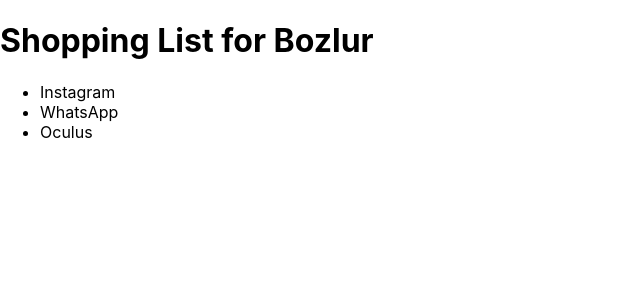
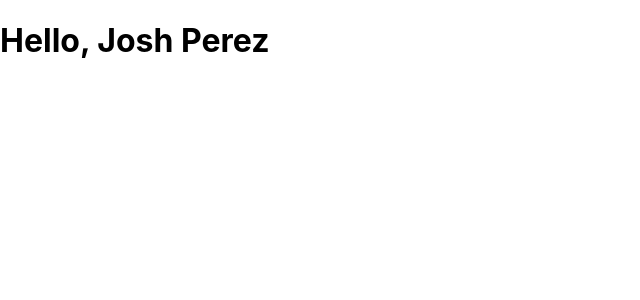
Before and after one commit to bozlurrahman/reactjs-testing, a React (Create React App) app: page / in a window 1280 px wide. Shown: the top 300 px of the page, without its empty margins (0-640 px from the left). Built offline with nearby package versions, Linux system fonts and the light colour scheme.

Commit message:
jsx example

```diff
--- /dev/null
+++ b/src/JSX.js
@@ -0,0 +1,14 @@
+
+import React from 'react';
+
+
+const name = 'Josh Perez';
+const element = <h1>Hello, {name}</h1>;
+
+function JSXtest() {
+  return (
+    element
+  );
+}
+
+export default JSXtest;
--- a/src/index.js
+++ b/src/index.js
@@ -5,11 +5,14 @@
 import ShoppingList from './ShoppingList';
 import * as serviceWorker from './serviceWorker';
 import MyElement from "./CreateElement";
+import JSXtest from "./JSX";
 
 // ReactDOM.render(<ShoppingList name="Mark" />, document.getElementById('root'));
 // ReactDOM.render(<App />, document.getElementById('root'));
 
-ReactDOM.render(<MyElement name="Bozlur"></MyElement>, document.getElementById('root'));
+// ReactDOM.render(<MyElement name="Bozlur"></MyElement>, document.getElementById('root'));
+
+ReactDOM.render(<JSXtest></JSXtest>,document.getElementById('root'));
 
 // If you want your app to work offline and load faster, you can change
 // unregister() to register() below. Note this comes with some pitfalls.
```
